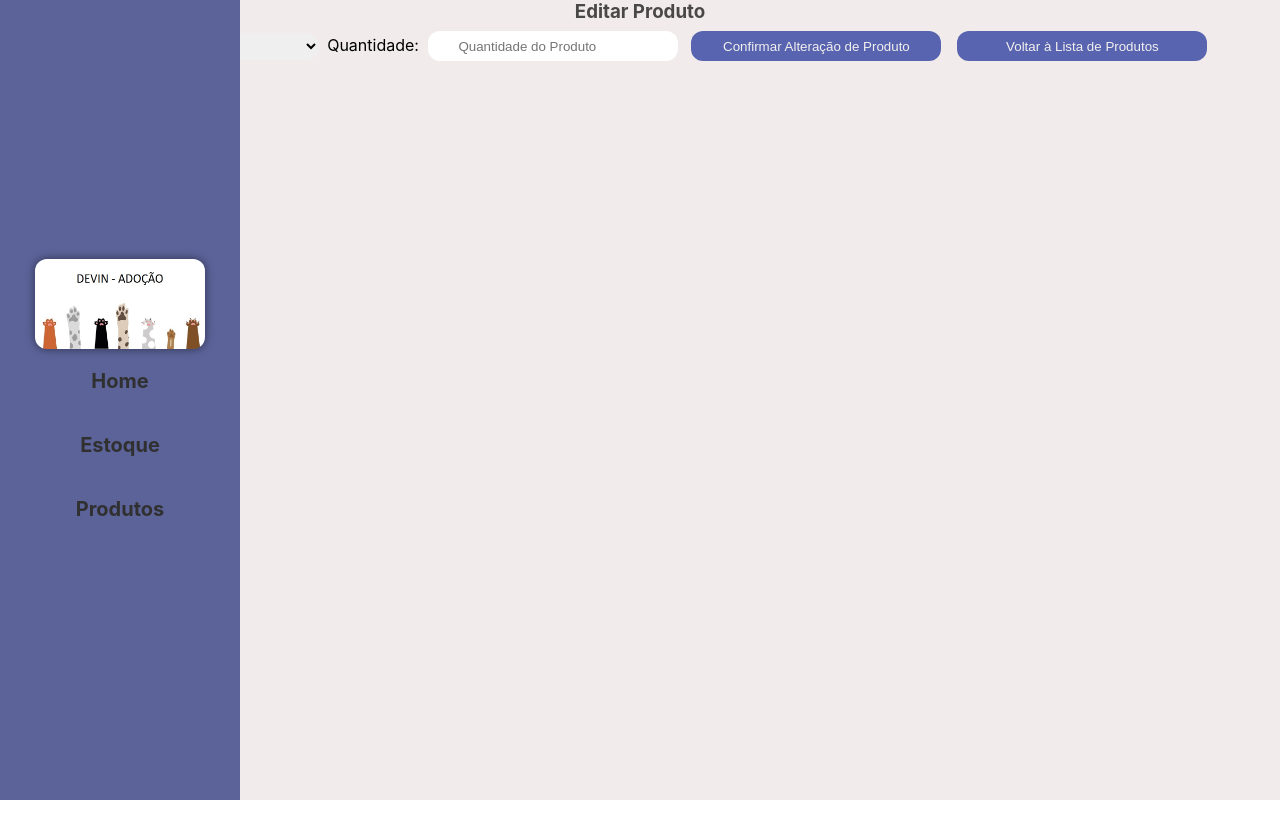
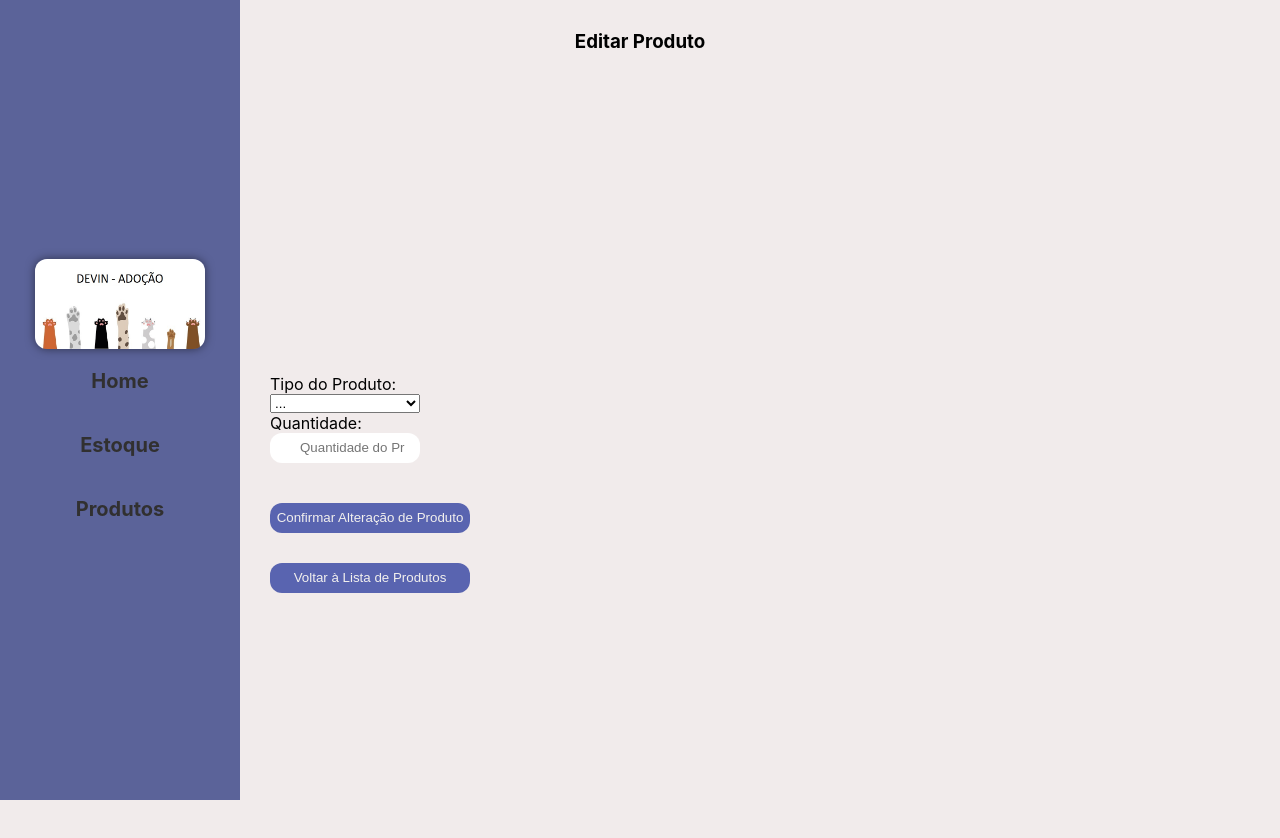
Before and after one commit to FuturoDEV-Lagoinha/SQUAD-Front-End, a React (Create React App) app: page /produto/1/edit in a window 1280 px wide. Shown: the top 838 px of the page. Before the commit the page ends 800 px from the top, so only its background shows below. Built offline with nearby package versions, Linux system fonts and the light colour scheme; no server answers.

Commit message:
estilização do componente estoque e produto

```diff
--- a/src/components/Estoque/style.css
+++ b/src/components/Estoque/style.css
@@ -20,18 +20,12 @@
 
 }
 
-/* .listaEstoque {
-    display: flex;
-    flex-direction: row;
-    justify-content: center;
-    align-items: center;
-} */
-
-h3 {
+.container h3 {
     color:  rgb(73, 71, 71);
+    margin: 40px 30px;
 }
 
-input {
+.container input {
     padding: 15px;
     margin: 5px;
     width: 250px;
@@ -40,18 +34,19 @@
     border-radius: 15px;
 }
 
-ul {
+.container ul {
     list-style: none;
 }
 
-select {
+.container select {
     margin: 8px;
     border-radius: 15px;
     border: none;
     padding: 5px;
+    outline: none;
 }
 
-button {
+.cadastramento button {
     background-color: rgb(89, 100, 176);
     width: 100px;
     height: 30px;
@@ -65,3 +60,9 @@
 button:hover {
     background-color: rgb(113, 128, 221);
 }
+
+.listaEstoque button {
+    width: 100px;
+    height: 30px;
+    margin: 10px;
+}
--- a/src/components/Produto/produto.css
+++ b/src/components/Produto/produto.css
@@ -1,6 +1,61 @@
-.cadastro-produto{
+
+* {
+    margin: o;
+    box-sizing: border-box;
+    padding: 0;
+
+}
+
+body {
+    background-color: rgb(241, 235, 235);
+}
+
+.cadastro-produto h3 {
+    margin: 30px 40px;
+}
+
+.cadastro-produto form {
+    display: flex;
+    flex-direction: column;
+    align-items: flex-start;
+    text-align: left;
+    margin-left: 270px;
+}
+
+.cadastro-produto form select {
+    width: 150px;
+}
+
+.cadastro-produto form label {
+    width: 150px;
+}
+
+.cadastro-produto form button {
+    margin-top: 30px;
+    width: 200px;
+}
+
+.cadastro-produto form input {
+    width: 150px;
+}
+
+/* .produto-atributos {
+    display: flex;
+    flex-direction: row;
+    justify-content: flex-start;
+    align-items: flex-start;
+} */
+/* .cadastro-produto{
     display:contents;
     height: 100%;
+    display: flex;
     justify-content: center;
     align-items: center;
-}
+} */
+
+/* .formulario-produto {
+    display: flex;
+    flex-direction: column;
+    justify-content: center;
+    align-items: center;
+} */
--- a/src/components/Produto/produto.jsx
+++ b/src/components/Produto/produto.jsx
@@ -38,7 +38,6 @@
                             return <option value={armazem.id} key={armazem.id}>{armazem.nome}</option>
                         })}
                     </select>
-
                     <label>Animal: </label>
                     <select
                     value={produto.animal}
@@ -48,7 +47,6 @@
                         <option value={"cachorro"}>Cachorro</option>
                         <option value={"gato"}>Gato</option>
                     </select>
-
                     <label>Tipo do Produto: </label>
                     <select
                     value={produto.produto}
@@ -59,7 +57,6 @@
                         <option value={"antipulgas"}>Antipulgas</option>
                         <option value={"antiparasitária"}>Antiparasitária</option>
                     </select>
-
                     <label>Quantidade: </label>
                     <input
                         type="number"
@@ -67,8 +64,6 @@
                         placeholder="Quantidade do Produto"
                         onChange={(evento) => setProduto({...produto, quantidade: evento.target.value})}
                     />
-
-
                     <label>Categoria: </label>
                     <select
                     value={produto.categoria}
@@ -78,7 +73,6 @@
                         <option value={"filhote"}>Filhote</option>
                         <option value={"adulto"}>Adulto</option>
                     </select>
-
 
             <button type="button" onClick={adicionaProduto}>Confirmar Cadastro de Produto</button>
 
--- a/src/components/ProdutosList/produtosList.css
+++ b/src/components/ProdutosList/produtosList.css
@@ -1,10 +1,26 @@
-.produtos-cartoes {
+.produtos-cartoes ul {
+    display: flex;
+    flex-direction: row;
+    justify-content: center;
+    align-items: center;
+}
+
+.produtos-cartoes ul li {
+    margin: 8px;
+}
+
+.produtos-cartoes ul button {
+    width: 110px;
+    margin: 8px;
+}
+
+/* .produtos-cartoes {
     display:inline-block;
     font-display:initial;
     text-align:justify;
     text-decoration-line:inherit;
     justify-content:flex-start;
-    background-color: brown;
+    background-color: rgb(240, 235, 235);
     width: auto;
     border-radius: 20px;
 }
@@ -14,7 +30,6 @@
 .produto-card {
     display:block;
     flex-direction:row-reverse;
-    /* align-items: center; */
     justify-content:space-around;
     padding: 4rem;
     border: 1px solid #eaeaea;
@@ -29,4 +44,4 @@
 
 .lista {
     color: chocolate;
-}
+} */
```
Also changed, not shown: src/App.css (+0 -42 lines), src/components/Login/style.css (indentation only). Lines whose indentation alone changed are shown as unchanged.
